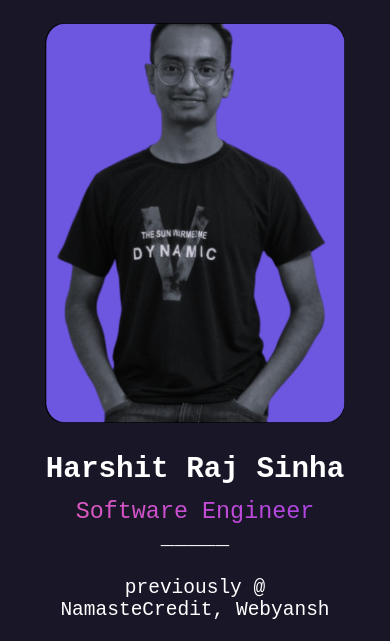
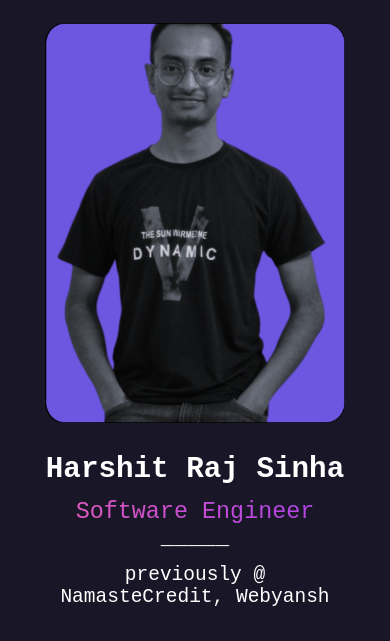
Before and after one commit to harshitrajsinha/portfolio, a plain HTML site: page index.html in a window 390 px wide. Shown: the part 100-741 px from the top of the page. Drawn offline with Linux system fonts and the light colour scheme.

Commit message:
small style fix

```diff
--- a/style.css
+++ b/style.css
@@ -1,12 +1,3 @@
-:root {
-  ---fixedPhotoHeight: 518.4px;
-  ---fixedPhotoWidth: 407.35px;
-
-  --fixedFrameWidth: 1024px;
-  --fixedFrameHeight: 1366px;
-  --fixedIntroFont: 5rem;
-}
-
 * {
   margin: 0;
   padding: 0;
@@ -198,9 +189,6 @@ button#project-button:hover {
     text-align: center;
   }
 
-  #seperator {
-    margin-bottom: 2rem;
-  }
   #exclamation {
     display: none;
   }
@@ -250,7 +238,7 @@ button#project-button:hover {
   }
 }
 
-@media (max-width: 370px) {
+@media (max-width: 300px) {
   body {
     white-space: nowrap;
   }
```
